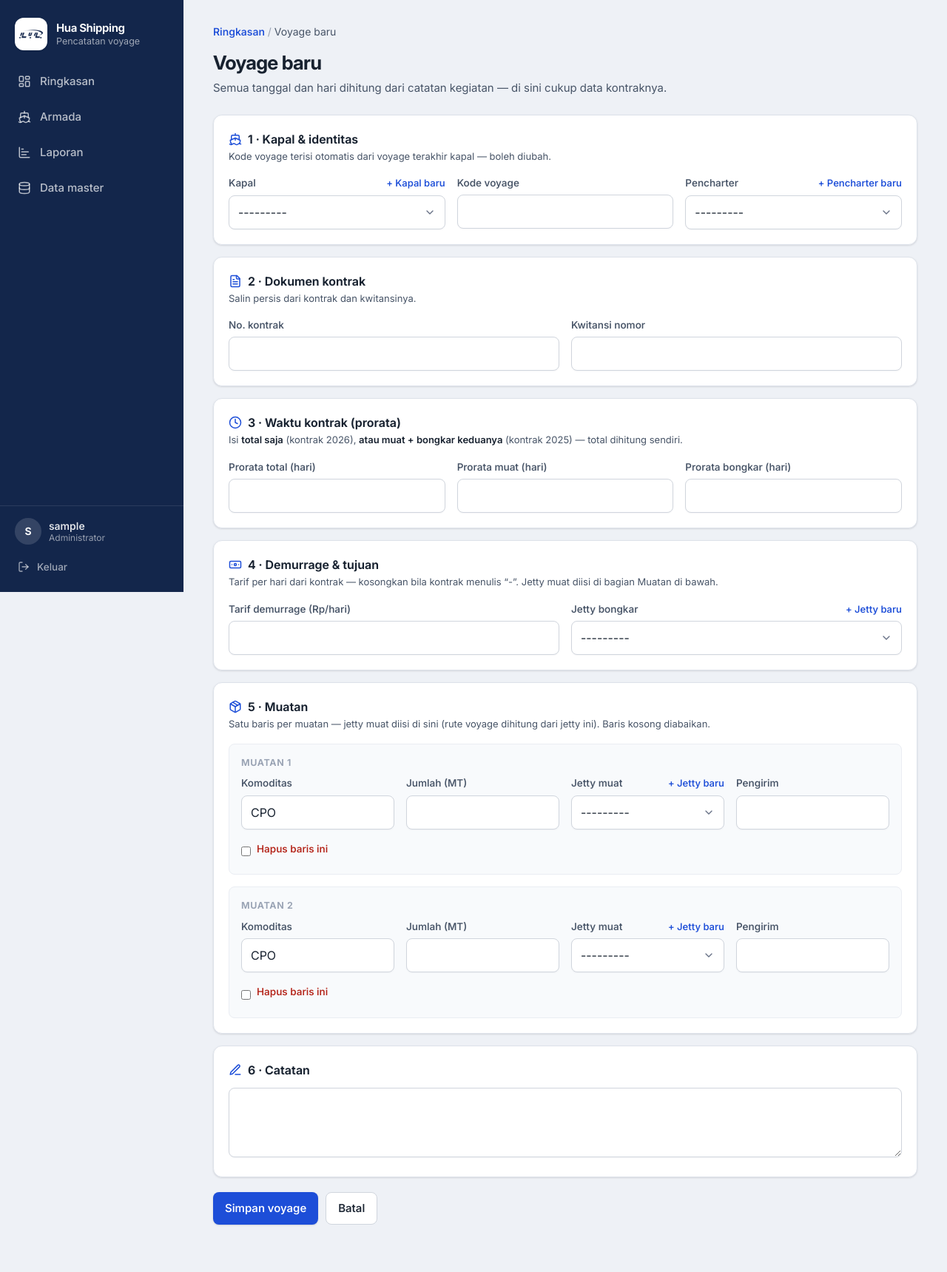
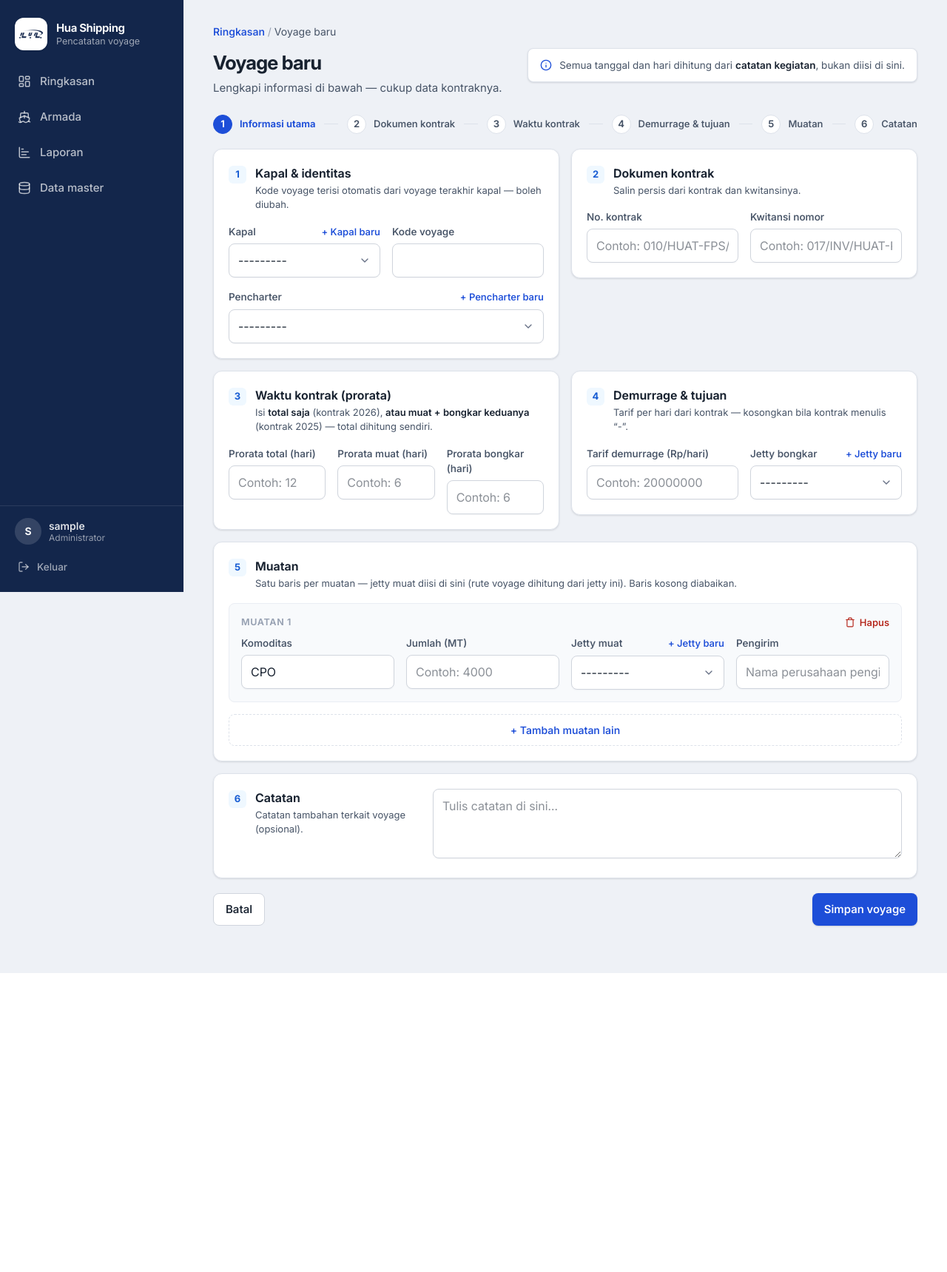
Before and after one commit to ethannchrstian/HuaShipping, a Django app: page /voyage/baru/ in a window 1280 px wide. Shown: the whole page at 74% size. After the commit the page ends 1315 px from the top, so only its background shows below. Run offline with Django 5.2, Linux system fonts and the light colour scheme; the visitor is signed in with stand-in values (Sample User, id 1); data that the repository does not hold is empty; parts of the project's set-up code (start-up, migrations or seed data) failed here and were passed over.

Commit message:
Voyage form relayout (exampleTambahVoyage) + splash without the tile
- Splash: bigger logo, no white square — the navy logo is rendered
  white via CSS filter so the fill-up reads on the navy overlay
- Voyage form matches the reference layout: numbered section rail with
  scroll highlight, two-column card grid, contoh placeholders in every
  field, side-by-side Catatan, Batal/Simpan footer
- Muatan rows are dynamic: one starter row, "+ Tambah muatan lain"
  clones the formset empty_form (quick-add keeps working in clones),
  "Hapus" clears + hides a row and checks DELETE for saved ones
- Prorata stays a number-of-days input (the mock showed date pickers —
  wrong for this data); no "Simpan sebagai draft" since drafts do not
  exist in the model

```diff
--- a/voyages/forms.py
+++ b/voyages/forms.py
@@ -61,7 +61,15 @@ class VoyageForm(forms.ModelForm):
             "laytime_days": "Isi total saja, atau isi muat + bongkar (total dihitung sendiri)",
             "demurrage_rate_idr": "Kosongkan bila kontrak menulis “-”",
         }
-        widgets = {"notes": forms.Textarea(attrs={"rows": 3})}
+        widgets = {
+            "contract_no": forms.TextInput(attrs={"placeholder": "Contoh: 010/HUAT-FPS/VII/2026"}),
+            "invoice_no": forms.TextInput(attrs={"placeholder": "Contoh: 017/INV/HUAT-PNLF/VI/2026"}),
+            "laytime_days": forms.NumberInput(attrs={"placeholder": "Contoh: 12"}),
+            "laytime_load_days": forms.NumberInput(attrs={"placeholder": "Contoh: 6"}),
+            "laytime_discharge_days": forms.NumberInput(attrs={"placeholder": "Contoh: 6"}),
+            "demurrage_rate_idr": forms.NumberInput(attrs={"placeholder": "Contoh: 20000000"}),
+            "notes": forms.Textarea(attrs={"rows": 3, "placeholder": "Tulis catatan di sini…"}),
+        }
 
     def clean_vessel(self):
         """One boat, one voyage: refuse a new voyage while another is berjalan."""
@@ -115,7 +123,11 @@ ParcelFormSet = inlineformset_factory(
         "load_jetty": "Jetty muat",
         "shipper": "Pengirim",
     },
-    extra=2,
+    widgets={
+        "quantity_mt": forms.NumberInput(attrs={"placeholder": "Contoh: 4000"}),
+        "shipper": forms.TextInput(attrs={"placeholder": "Nama perusahaan pengirim"}),
+    },
+    extra=1,  # one starter row; "+ Tambah muatan lain" clones more in the browser
     can_delete=True,
 )
 
--- a/voyages/templates/base.html
+++ b/voyages/templates/base.html
@@ -10,7 +10,7 @@
 </head>
 <body>
 <div id="splash" class="splash" hidden aria-hidden="true">
-  <div class="splash-tile">
+  <div class="splash-mark">
     <img src="{% static 'voyages/logo.png' %}" alt="" class="splash-logo-dim">
     <img src="{% static 'voyages/logo.png' %}" alt="" class="splash-logo-fill">
   </div>
--- /dev/null
+++ b/voyages/templates/voyages/_muatan_row.html
@@ -0,0 +1,39 @@
+{# One muatan row — rendered for real formset forms and, via formset.empty_form, as the clone blueprint for "+ Tambah muatan lain". #}
+<div class="muatan-baris mt-4 rounded-lg border border-line-soft bg-[#f8fafc] p-4">
+  <div class="flex items-center justify-between gap-3">
+    <p class="text-[12.5px] font-[650] uppercase tracking-wider text-ink-faint">Muatan <span class="muatan-nomor">{{ nomor }}</span></p>
+    <button type="button" class="muatan-hapus flex items-center gap-1.5 text-[13px] font-[550] text-bad-ink hover:underline">
+      <svg class="h-3.5 w-3.5" aria-hidden="true" viewBox="0 0 24 24" fill="none" stroke="currentColor" stroke-width="2" stroke-linecap="round" stroke-linejoin="round"><path d="M3 6h18"/><path d="M19 6v14a2 2 0 0 1-2 2H7a2 2 0 0 1-2-2V6"/><path d="M8 6V4a2 2 0 0 1 2-2h4a2 2 0 0 1 2 2v2"/></svg>
+      Hapus
+    </button>
+  </div>
+  {% for hidden in pform.hidden_fields %}{{ hidden }}{% endfor %}
+  <div class="mt-2 grid gap-4 sm:grid-cols-2 lg:grid-cols-4">
+    <div>
+      <label class="mb-1.5 block text-[13.5px] font-[550] text-ink-soft" for="{{ pform.commodity.id_for_label }}">{{ pform.commodity.label }}</label>
+      {{ pform.commodity }}
+      {% for e in pform.commodity.errors %}<p class="mt-1 text-[13.5px] font-[550] text-bad-ink">{{ e }}</p>{% endfor %}
+    </div>
+    <div>
+      <label class="mb-1.5 block text-[13.5px] font-[550] text-ink-soft" for="{{ pform.quantity_mt.id_for_label }}">{{ pform.quantity_mt.label }}</label>
+      {{ pform.quantity_mt }}
+      {% for e in pform.quantity_mt.errors %}<p class="mt-1 text-[13.5px] font-[550] text-bad-ink">{{ e }}</p>{% endfor %}
+    </div>
+    <div data-quickadd>
+      <div class="mb-1.5 flex items-baseline justify-between gap-2">
+        <label class="block text-[13.5px] font-[550] text-ink-soft" for="{{ pform.load_jetty.id_for_label }}">{{ pform.load_jetty.label }}</label>
+        <button type="button" class="text-[13px] font-[550] text-action hover:underline"
+                hx-get="{% url 'master_create' 'jetty' %}?inline=1" hx-target="next .quickadd-slot" hx-swap="innerHTML">+ Jetty baru</button>
+      </div>
+      {{ pform.load_jetty }}
+      {% for e in pform.load_jetty.errors %}<p class="mt-1 text-[13.5px] font-[550] text-bad-ink">{{ e }}</p>{% endfor %}
+      <div class="quickadd-slot"></div>
+    </div>
+    <div>
+      <label class="mb-1.5 block text-[13.5px] font-[550] text-ink-soft" for="{{ pform.shipper.id_for_label }}">{{ pform.shipper.label }}</label>
+      {{ pform.shipper }}
+      {% for e in pform.shipper.errors %}<p class="mt-1 text-[13.5px] font-[550] text-bad-ink">{{ e }}</p>{% endfor %}
+    </div>
+  </div>
+  <div class="hidden">{{ pform.DELETE }}</div>
+</div>
--- a/voyages/templates/voyages/voyage_form.html
+++ b/voyages/templates/voyages/voyage_form.html
@@ -3,19 +3,47 @@
 {% block container %}max-w-[1400px]{% endblock %}
 {% block content %}
 <p class="text-[14px] text-ink-soft"><a href="{% url 'rekap' %}" class="font-[550] text-action hover:underline">Ringkasan</a> <span class="text-ink-faint">/</span> {{ title }}</p>
-<div class="mt-3">
+
+<div class="mt-3 flex flex-wrap items-start justify-between gap-4">
+  <div>
     <h1 class="text-[26px] font-bold tracking-tight">{{ title }}</h1>
-  <p class="mt-1 text-[15px] text-ink-soft">Semua tanggal dan hari dihitung dari catatan kegiatan — di sini cukup data kontraknya.</p>
+    <p class="mt-1 text-[15px] text-ink-soft">Lengkapi informasi di bawah — cukup data kontraknya.</p>
+  </div>
+  <div class="flex items-center gap-2.5 rounded-lg border border-line bg-white px-4 py-3 text-[13.5px] text-ink-soft shadow-card">
+    <svg class="h-4 w-4 shrink-0 text-action" aria-hidden="true" viewBox="0 0 24 24" fill="none" stroke="currentColor" stroke-width="2" stroke-linecap="round" stroke-linejoin="round"><circle cx="12" cy="12" r="10"/><path d="M12 16v-4"/><path d="M12 8h.01"/></svg>
+    <span>Semua tanggal dan hari dihitung dari <span class="font-[600] text-ink">catatan kegiatan</span>, bukan diisi di sini.</span>
+  </div>
 </div>
 
-<form method="post" novalidate class="mt-6 max-w-[980px]">
+<nav aria-label="Bagian formulir" id="rail" class="mt-6 hidden items-center gap-3 md:flex">
+  <a href="#bagian-1" class="rail-aktif flex items-center gap-2.5"><span class="rail-num">1</span><span class="rail-label">Informasi utama</span></a>
+  <span class="h-px flex-1 bg-line" aria-hidden="true"></span>
+  <a href="#bagian-2" class="flex items-center gap-2.5"><span class="rail-num">2</span><span class="rail-label">Dokumen kontrak</span></a>
+  <span class="h-px flex-1 bg-line" aria-hidden="true"></span>
+  <a href="#bagian-3" class="flex items-center gap-2.5"><span class="rail-num">3</span><span class="rail-label">Waktu kontrak</span></a>
+  <span class="h-px flex-1 bg-line" aria-hidden="true"></span>
+  <a href="#bagian-4" class="flex items-center gap-2.5"><span class="rail-num">4</span><span class="rail-label">Demurrage &amp; tujuan</span></a>
+  <span class="h-px flex-1 bg-line" aria-hidden="true"></span>
+  <a href="#bagian-5" class="flex items-center gap-2.5"><span class="rail-num">5</span><span class="rail-label">Muatan</span></a>
+  <span class="h-px flex-1 bg-line" aria-hidden="true"></span>
+  <a href="#bagian-6" class="flex items-center gap-2.5"><span class="rail-num">6</span><span class="rail-label">Catatan</span></a>
+</nav>
+
+<form method="post" novalidate class="mt-5">
   {% csrf_token %}
   {% for e in form.non_field_errors %}<p class="mb-3 rounded-lg bg-bad-bg px-4 py-3 text-[14px] font-[550] text-bad-ink">{{ e }}</p>{% endfor %}
 
-  <section class="card animate-rise p-5">
-    <h2 class="flex items-center gap-2 text-[16px] font-[650]"><svg class="h-[18px] w-[18px] shrink-0 text-action" aria-hidden="true" viewBox="0 0 24 24" fill="none" stroke="currentColor" stroke-width="2" stroke-linecap="round" stroke-linejoin="round"><path d="M2 21c.6.5 1.2 1 2.5 1 2.5 0 2.5-2 5-2 1.3 0 1.9.5 2.5 1s1.2 1 2.5 1c2.5 0 2.5-2 5-2 1.3 0 1.9.5 2.5 1"/><path d="M19.38 20A11.6 11.6 0 0 0 21 14l-9-4-9 4c0 2.9.94 5.34 2.81 7.76"/><path d="M19 13V7a2 2 0 0 0-2-2H7a2 2 0 0 0-2 2v6"/><path d="M12 10v4"/><path d="M12 2v3"/></svg>1 · Kapal &amp; identitas</h2>
+  <div class="grid items-start gap-4 xl:grid-cols-2">
+
+    <section id="bagian-1" class="card animate-rise scroll-mt-6 p-5">
+      <div class="flex items-start gap-3">
+        <span class="mt-0.5 flex h-6 w-6 shrink-0 items-center justify-center rounded-md bg-info-bg text-[13px] font-[700] text-info-ink">1</span>
+        <div>
+          <h2 class="text-[16px] font-[650]">Kapal &amp; identitas</h2>
           <p class="mt-0.5 text-[13px] text-ink-soft">Kode voyage terisi otomatis dari voyage terakhir kapal — boleh diubah.</p>
-    <div class="mt-4 grid gap-4 sm:grid-cols-3">
+        </div>
+      </div>
+      <div class="mt-4 grid gap-4 sm:grid-cols-2">
         <div data-quickadd>
           <div class="mb-1.5 flex items-baseline justify-between gap-2">
             <label class="block text-[13.5px] font-[550] text-ink-soft" for="{{ form.vessel.id_for_label }}">{{ form.vessel.label }}</label>
@@ -31,7 +59,7 @@
           {{ form.code }}
           {% for e in form.code.errors %}<p class="mt-1 text-[13.5px] font-[550] text-bad-ink">{{ e }}</p>{% endfor %}
         </div>
-      <div data-quickadd>
+        <div class="sm:col-span-2" data-quickadd>
           <div class="mb-1.5 flex items-baseline justify-between gap-2">
             <label class="block text-[13.5px] font-[550] text-ink-soft" for="{{ form.charterer.id_for_label }}">{{ form.charterer.label }}</label>
             <button type="button" class="text-[13px] font-[550] text-action hover:underline"
@@ -44,9 +72,14 @@
       </div>
     </section>
 
-  <section class="card mt-4 animate-rise p-5" style="animation-delay: 60ms">
-    <h2 class="flex items-center gap-2 text-[16px] font-[650]"><svg class="h-[18px] w-[18px] shrink-0 text-action" aria-hidden="true" viewBox="0 0 24 24" fill="none" stroke="currentColor" stroke-width="2" stroke-linecap="round" stroke-linejoin="round"><path d="M15 2H6a2 2 0 0 0-2 2v16a2 2 0 0 0 2 2h12a2 2 0 0 0 2-2V7Z"/><path d="M14 2v4a2 2 0 0 0 2 2h4"/><path d="M10 9H8"/><path d="M16 13H8"/><path d="M16 17H8"/></svg>2 · Dokumen kontrak</h2>
+    <section id="bagian-2" class="card animate-rise scroll-mt-6 p-5" style="animation-delay: 60ms">
+      <div class="flex items-start gap-3">
+        <span class="mt-0.5 flex h-6 w-6 shrink-0 items-center justify-center rounded-md bg-info-bg text-[13px] font-[700] text-info-ink">2</span>
+        <div>
+          <h2 class="text-[16px] font-[650]">Dokumen kontrak</h2>
           <p class="mt-0.5 text-[13px] text-ink-soft">Salin persis dari kontrak dan kwitansinya.</p>
+        </div>
+      </div>
       <div class="mt-4 grid gap-4 sm:grid-cols-2">
         <div>
           <label class="mb-1.5 block text-[13.5px] font-[550] text-ink-soft" for="{{ form.contract_no.id_for_label }}">{{ form.contract_no.label }}</label>
@@ -61,9 +94,14 @@
       </div>
     </section>
 
-  <section class="card mt-4 animate-rise p-5" style="animation-delay: 120ms">
-    <h2 class="flex items-center gap-2 text-[16px] font-[650]"><svg class="h-[18px] w-[18px] shrink-0 text-action" aria-hidden="true" viewBox="0 0 24 24" fill="none" stroke="currentColor" stroke-width="2" stroke-linecap="round" stroke-linejoin="round"><circle cx="12" cy="12" r="10"/><polyline points="12 6 12 12 16 14"/></svg>3 · Waktu kontrak (prorata)</h2>
+    <section id="bagian-3" class="card animate-rise scroll-mt-6 p-5" style="animation-delay: 120ms">
+      <div class="flex items-start gap-3">
+        <span class="mt-0.5 flex h-6 w-6 shrink-0 items-center justify-center rounded-md bg-info-bg text-[13px] font-[700] text-info-ink">3</span>
+        <div>
+          <h2 class="text-[16px] font-[650]">Waktu kontrak (prorata)</h2>
           <p class="mt-0.5 text-[13px] text-ink-soft">Isi <span class="font-[600] text-ink">total saja</span> (kontrak 2026), <span class="font-[600] text-ink">atau muat + bongkar keduanya</span> (kontrak 2025) — total dihitung sendiri.</p>
+        </div>
+      </div>
       <div class="mt-4 grid gap-4 sm:grid-cols-3">
         <div>
           <label class="mb-1.5 block text-[13.5px] font-[550] text-ink-soft" for="{{ form.laytime_days.id_for_label }}">{{ form.laytime_days.label }}</label>
@@ -83,9 +121,14 @@
       </div>
     </section>
 
-  <section class="card mt-4 animate-rise p-5" style="animation-delay: 180ms">
-    <h2 class="flex items-center gap-2 text-[16px] font-[650]"><svg class="h-[18px] w-[18px] shrink-0 text-action" aria-hidden="true" viewBox="0 0 24 24" fill="none" stroke="currentColor" stroke-width="2" stroke-linecap="round" stroke-linejoin="round"><rect width="20" height="12" x="2" y="6" rx="2"/><circle cx="12" cy="12" r="2"/><path d="M6 12h.01M18 12h.01"/></svg>4 · Demurrage &amp; tujuan</h2>
-    <p class="mt-0.5 text-[13px] text-ink-soft">Tarif per hari dari kontrak — kosongkan bila kontrak menulis “-”. Jetty muat diisi di bagian Muatan di bawah.</p>
+    <section id="bagian-4" class="card animate-rise scroll-mt-6 p-5" style="animation-delay: 180ms">
+      <div class="flex items-start gap-3">
+        <span class="mt-0.5 flex h-6 w-6 shrink-0 items-center justify-center rounded-md bg-info-bg text-[13px] font-[700] text-info-ink">4</span>
+        <div>
+          <h2 class="text-[16px] font-[650]">Demurrage &amp; tujuan</h2>
+          <p class="mt-0.5 text-[13px] text-ink-soft">Tarif per hari dari kontrak — kosongkan bila kontrak menulis “-”.</p>
+        </div>
+      </div>
       <div class="mt-4 grid gap-4 sm:grid-cols-2">
         <div>
           <label class="mb-1.5 block text-[13.5px] font-[550] text-ink-soft" for="{{ form.demurrage_rate_idr.id_for_label }}">{{ form.demurrage_rate_idr.label }}</label>
@@ -105,53 +148,50 @@
       </div>
     </section>
 
-  <section class="card mt-4 animate-rise p-5" style="animation-delay: 240ms">
-    <h2 class="flex items-center gap-2 text-[16px] font-[650]"><svg class="h-[18px] w-[18px] shrink-0 text-action" aria-hidden="true" viewBox="0 0 24 24" fill="none" stroke="currentColor" stroke-width="2" stroke-linecap="round" stroke-linejoin="round"><path d="m7.5 4.27 9 5.15"/><path d="M21 8a2 2 0 0 0-1-1.73l-7-4a2 2 0 0 0-2 0l-7 4A2 2 0 0 0 3 8v8a2 2 0 0 0 1 1.73l7 4a2 2 0 0 0 2 0l7-4A2 2 0 0 0 21 16Z"/><path d="M3.3 7 12 12l8.7-5"/><path d="M12 22V12"/></svg>5 · Muatan</h2>
+    <section id="bagian-5" class="card animate-rise scroll-mt-6 p-5 xl:col-span-2" style="animation-delay: 240ms">
+      <div class="flex items-start gap-3">
+        <span class="mt-0.5 flex h-6 w-6 shrink-0 items-center justify-center rounded-md bg-info-bg text-[13px] font-[700] text-info-ink">5</span>
+        <div>
+          <h2 class="text-[16px] font-[650]">Muatan</h2>
           <p class="mt-0.5 text-[13px] text-ink-soft">Satu baris per muatan — jetty muat diisi di sini (rute voyage dihitung dari jetty ini). Baris kosong diabaikan.</p>
+        </div>
+      </div>
       {{ formset.management_form }}
       {% for e in formset.non_form_errors %}<p class="mt-2 text-[13.5px] font-[550] text-bad-ink">{{ e }}</p>{% endfor %}
+      <div id="muatan-wadah">
         {% for pform in formset %}
-      <div class="mt-4 rounded-lg border border-line-soft bg-[#f8fafc] p-4">
-        <p class="text-[12.5px] font-[650] uppercase tracking-wider text-ink-faint">Muatan {{ forloop.counter }}</p>
-        {% for hidden in pform.hidden_fields %}{{ hidden }}{% endfor %}
-        <div class="mt-2 grid gap-4 sm:grid-cols-2 lg:grid-cols-4">
-          {% for field in pform.visible_fields %}
-            <div {% if field.name == 'DELETE' %}class="flex items-end gap-2 pb-2"{% elif field.name == 'load_jetty' %}data-quickadd{% endif %}>
-              {% if field.name == 'DELETE' %}
-                {{ field }}
-                <label class="text-[13.5px] font-[550] text-bad-ink" for="{{ field.id_for_label }}">Hapus baris ini</label>
-              {% elif field.name == 'load_jetty' %}
-                <div class="mb-1.5 flex items-baseline justify-between gap-2">
-                  <label class="block text-[13.5px] font-[550] text-ink-soft" for="{{ field.id_for_label }}">{{ field.label }}</label>
-                  <button type="button" class="text-[13px] font-[550] text-action hover:underline"
-                          hx-get="{% url 'master_create' 'jetty' %}?inline=1" hx-target="next .quickadd-slot" hx-swap="innerHTML">+ Jetty baru</button>
-                </div>
-                {{ field }}
-                <div class="quickadd-slot"></div>
-              {% else %}
-                <label class="mb-1.5 block text-[13.5px] font-[550] text-ink-soft" for="{{ field.id_for_label }}">{{ field.label }}</label>
-                {{ field }}
-              {% endif %}
-              {% for e in field.errors %}<p class="mt-1 text-[13.5px] font-[550] text-bad-ink">{{ e }}</p>{% endfor %}
-            </div>
+          {% include "voyages/_muatan_row.html" with pform=pform nomor=forloop.counter %}
         {% endfor %}
       </div>
-      </div>
-    {% endfor %}
+      <template id="muatan-template">{% include "voyages/_muatan_row.html" with pform=formset.empty_form nomor="" %}</template>
+      <button type="button" id="muatan-tambah"
+              class="mt-4 flex w-full items-center justify-center gap-2 rounded-lg border border-dashed border-line py-2.5 text-[14px] font-[550] text-action transition-colors hover:border-action hover:bg-action-tint">
+        + Tambah muatan lain
+      </button>
     </section>
 
-  <section class="card mt-4 animate-rise p-5" style="animation-delay: 300ms">
-    <h2 class="flex items-center gap-2 text-[16px] font-[650]"><svg class="h-[18px] w-[18px] shrink-0 text-action" aria-hidden="true" viewBox="0 0 24 24" fill="none" stroke="currentColor" stroke-width="2" stroke-linecap="round" stroke-linejoin="round"><path d="M12 20h9"/><path d="M16.5 3.5a2.12 2.12 0 0 1 3 3L7 19l-4 1 1-4Z"/></svg>6 · Catatan</h2>
-    <div class="mt-3">
+    <section id="bagian-6" class="card animate-rise scroll-mt-6 p-5 xl:col-span-2" style="animation-delay: 300ms">
+      <div class="grid gap-4 md:grid-cols-[260px_1fr]">
+        <div class="flex items-start gap-3">
+          <span class="mt-0.5 flex h-6 w-6 shrink-0 items-center justify-center rounded-md bg-info-bg text-[13px] font-[700] text-info-ink">6</span>
+          <div>
+            <h2 class="text-[16px] font-[650]">Catatan</h2>
+            <p class="mt-0.5 text-[13px] text-ink-soft">Catatan tambahan terkait voyage (opsional).</p>
+          </div>
+        </div>
+        <div>
           <label class="sr-only" for="{{ form.notes.id_for_label }}">{{ form.notes.label }}</label>
           {{ form.notes }}
           {% for e in form.notes.errors %}<p class="mt-1 text-[13.5px] font-[550] text-bad-ink">{{ e }}</p>{% endfor %}
         </div>
+      </div>
     </section>
 
-  <div class="mt-5 flex items-center gap-2.5">
+  </div>
+
+  <div class="mt-5 flex items-center justify-between gap-2.5">
+    <a class="btn btn-secondary" href="{% if voyage %}{% url 'voyage_detail' voyage.pk %}{% else %}{% url 'rekap' %}{% endif %}">Batal</a>
     <button type="submit" class="btn btn-primary">Simpan voyage</button>
-    <a class="btn btn-secondary" href="{% if voyage %}{% url 'voyage_detail' voyage.pk %}{% else %}{% url 'rekap' %}{% endif %}">Batal</a>
   </div>
 </form>
 
@@ -179,5 +219,56 @@
       if (lokal) lokal.value = baru.dataset.baruValue;
     });
   })();
+
+  // Muatan rows: clone the empty-form template on "+ Tambah muatan lain";
+  // "Hapus" clears + hides the row (and checks DELETE for saved rows).
+  (function () {
+    var total = document.querySelector('input[name="parcels-TOTAL_FORMS"]');
+    var wadah = document.getElementById('muatan-wadah');
+    var tpl = document.getElementById('muatan-template');
+    document.getElementById('muatan-tambah').addEventListener('click', function () {
+      var idx = parseInt(total.value, 10);
+      var kotak = document.createElement('div');
+      kotak.innerHTML = tpl.innerHTML.replace(/__prefix__/g, idx);
+      var baris = kotak.firstElementChild;
+      wadah.appendChild(baris);
+      total.value = idx + 1;
+      penomoran();
+      if (window.htmx) htmx.process(baris);
+      var pertama = baris.querySelector('input, select');
+      if (pertama) pertama.focus();
+    });
+    document.addEventListener('click', function (e) {
+      var b = e.target.closest('.muatan-hapus');
+      if (!b) return;
+      var baris = b.closest('.muatan-baris');
+      var del = baris.querySelector('input[name$="-DELETE"]');
+      if (del) del.checked = true;
+      baris.querySelectorAll('input:not([type=hidden]):not([type=checkbox]), select, textarea').forEach(function (i) { i.value = ''; });
+      baris.classList.add('hidden');
+      penomoran();
+    });
+    function penomoran() {
+      var n = 0;
+      wadah.querySelectorAll('.muatan-baris:not(.hidden) .muatan-nomor').forEach(function (el) {
+        el.textContent = ++n;
+      });
+    }
+  })();
+
+  // Section rail: highlight the section currently in view.
+  (function () {
+    var rail = document.getElementById('rail');
+    if (!rail || !('IntersectionObserver' in window)) return;
+    var io = new IntersectionObserver(function (entries) {
+      entries.forEach(function (en) {
+        if (!en.isIntersecting) return;
+        rail.querySelectorAll('a').forEach(function (a) {
+          a.classList.toggle('rail-aktif', a.hash === '#' + en.target.id);
+        });
+      });
+    }, { rootMargin: '-15% 0px -65% 0px' });
+    document.querySelectorAll('section[id^="bagian-"]').forEach(function (s) { io.observe(s); });
+  })();
 </script>
 {% endblock %}
```
Also changed, not shown: voyages/static/voyages/src/app.tailwind.css (+31 -15 lines), voyages/static/voyages/app.css. Lines whose indentation alone changed are shown as unchanged.
